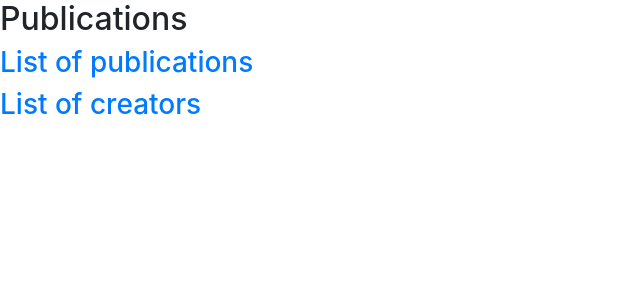
After one commit to Swiss-Polar-Institute/data-workflow, a Django app: page / in a window 1280 px wide. The commit adds this page. Shown: the top 300 px of the page, without its empty margins (0-640 px from the left). Run offline with Django 3.2, Linux system fonts and the light colour scheme; parts of the project's set-up code (start-up, migrations or seed data) failed here and were passed over; some libraries are stand-ins or nearby versions.

Commit message:
Added home page with index

```diff
--- /dev/null
+++ b/DataWorkflow/publications/templates/publications/home.html
@@ -0,0 +1,7 @@
+{% extends 'publications/base.html' %}
+
+{% block content %}
+    <h2>Publications</h2>
+    <h3><a href="{% url 'publication_list' %}">List of publications</a></h3>
+    <h3><a href="{% url 'creator_list' %}">List of creators</a></h3>
+{% endblock %}
--- a/DataWorkflow/publications/templates/publications/publication_edit.html
+++ b/DataWorkflow/publications/templates/publications/publication_edit.html
@@ -6,5 +6,5 @@
         <table>{{ form.as_table }}</table>
         <button type="submit" class="save btn btn-primary btn-sm">Save</button>
     </form>
-    <a class="btn btn-primary btn" href="{% url 'publication_list' %}">Back to publication list</a>
+    <a class="btn btn-primary btn" href="{% url 'publication_list' %}">Back to list of publications</a>
 {% endblock %}
--- a/DataWorkflow/publications/urls.py
+++ b/DataWorkflow/publications/urls.py
@@ -2,6 +2,7 @@ from django.urls import path
 from . import views
 
 urlpatterns = [
+    path('', views.home, name='home'),
     path('publications', views.publication_list, name='publication_list'),
     path('publication/<int:pk>/', views.publication_detail, name='publication_detail'),
     path('publication/new/', views.publication_new, name='publication_new'),
--- a/DataWorkflow/publications/views.py
+++ b/DataWorkflow/publications/views.py
@@ -4,6 +4,9 @@ from .forms import PublicationForm
 
 
 # Create your views here.
+
+def home(request):
+    return render(request, 'publications/home.html')
 
 def publication_list(request):
 
```
